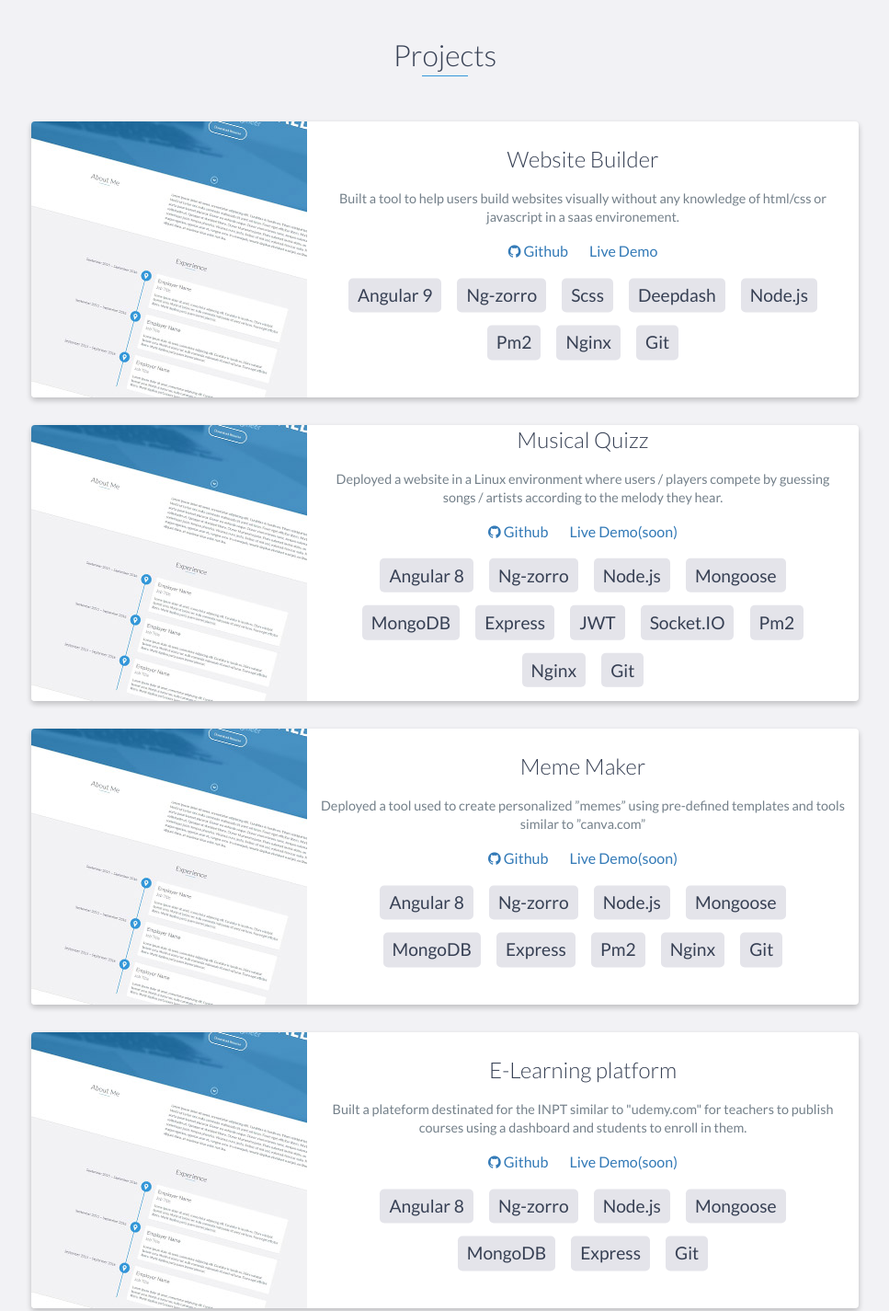
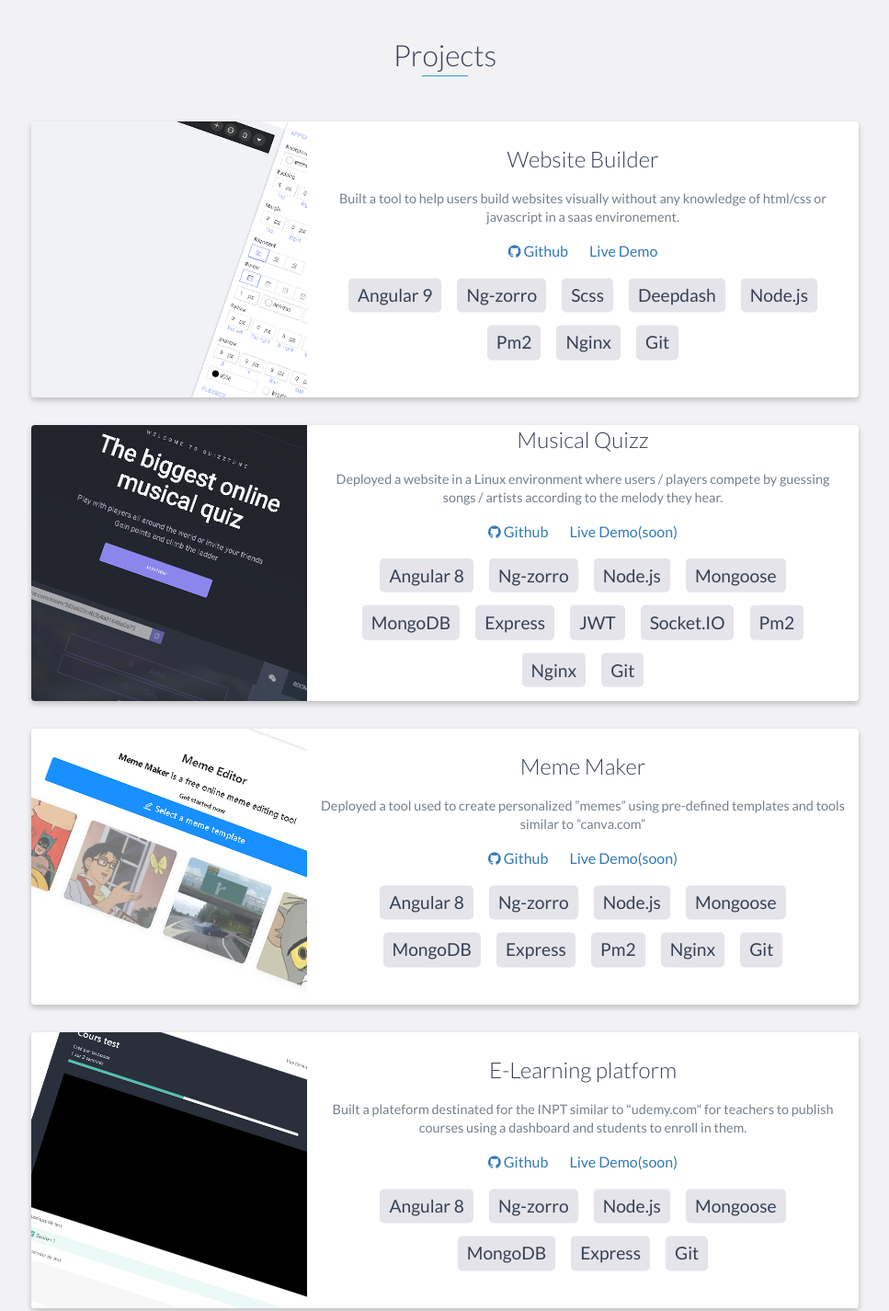
Before and after one commit to Gaasre/portfolio, a plain HTML site: page index.html in a window 1280 px wide. Shown: the part 2600-4025 px from the top of the page at 92% size, without its empty margins (156-1123 px from the left). Drawn offline with nearby package versions, Linux system fonts and the light colour scheme.

Commit message:
adding pictures

```diff
--- a/index.html
+++ b/index.html
@@ -166,7 +166,7 @@
             <div class="row">
                 <div class="project shadow-large">
                     <div class="project-image">
-                        <img src="images/project.jpg" />
+                        <img src="images/editor.PNG" />
                     </div>
                     <!-- End .project-image -->
                     <div class="project-info">
@@ -199,7 +199,7 @@
 
                 <div class="project shadow-large">
                     <div class="project-image">
-                        <img src="images/project.jpg" />
+                        <img src="images/quizz.PNG" />
                     </div>
                     <!-- End .project-image -->
                     <div class="project-info">
@@ -234,7 +234,7 @@
 
                 <div class="project shadow-large">
                     <div class="project-image">
-                        <img src="images/project.jpg" />
+                        <img src="images/memes.PNG" />
                     </div>
                     <!-- End .project-image -->
                     <div class="project-info">
@@ -267,7 +267,7 @@
 
                 <div class="project shadow-large">
                     <div class="project-image">
-                        <img src="images/project.jpg" />
+                        <img src="images/elearning.PNG" />
                     </div>
                     <!-- End .project-image -->
                     <div class="project-info">
```
Also changed, not shown: favicon.ico (added), images/editor.PNG (added), images/elearning.PNG (added), images/memes.PNG (added), images/quizz.PNG (added).
